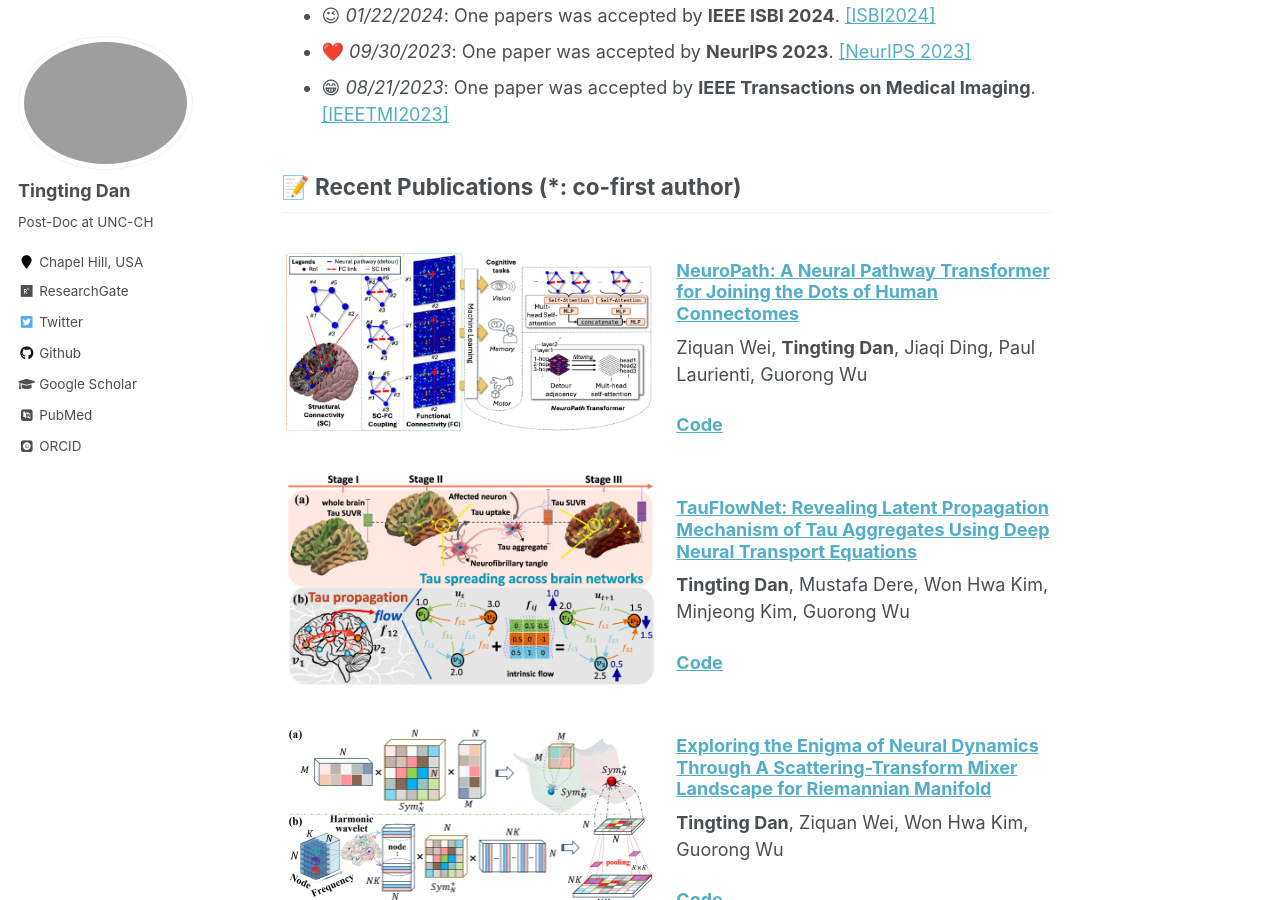
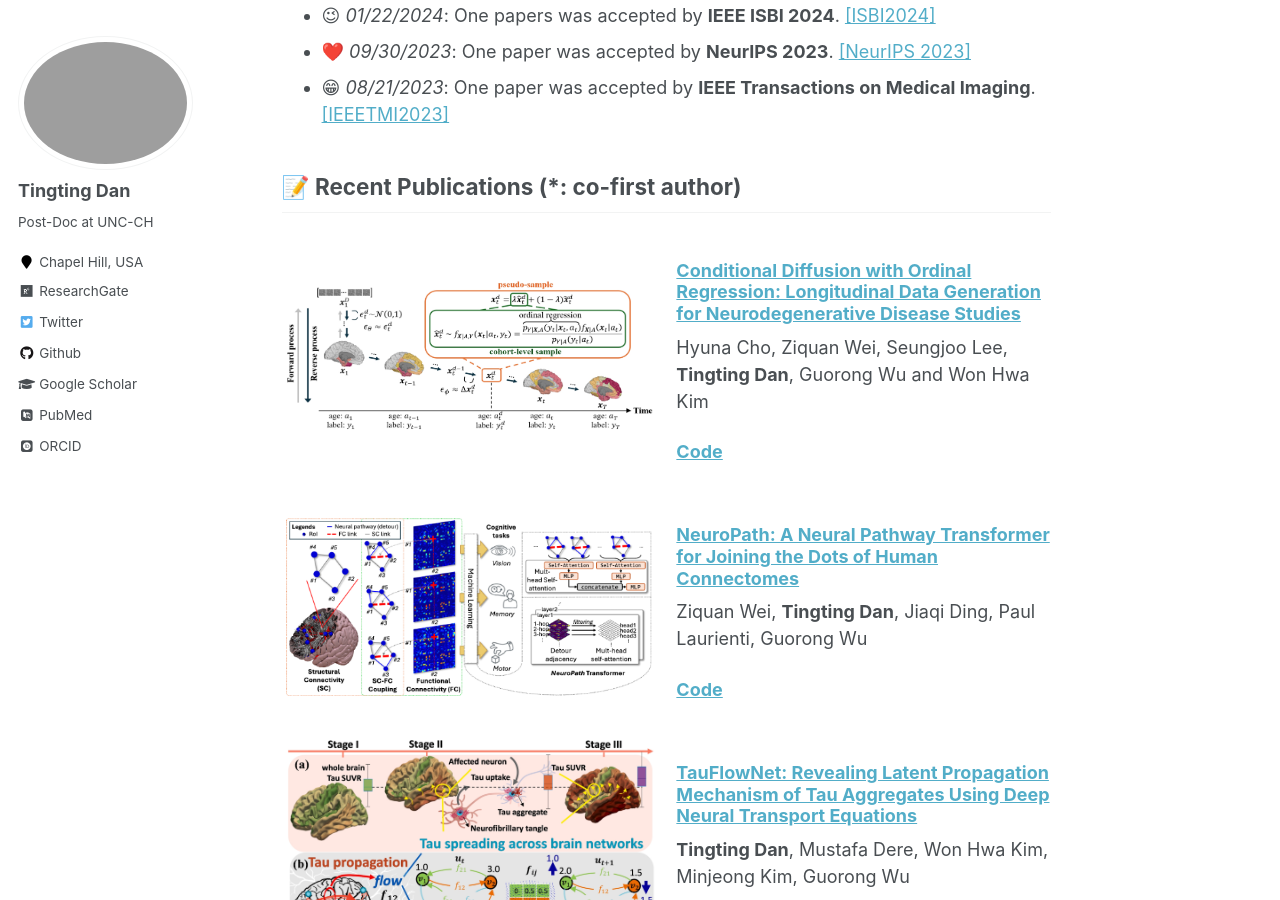
Before and after one commit to Dandy5721/dandy.github.io, a Jekyll site: the page built from _pages/about.md, in a window 1280 px wide and 900 px high, scrolled down 964 px. Built offline with Jekyll 4.4.1, drawn with Linux system fonts in a browser that asks for light colours; some web fonts are replaced; comment, search, counter and statistics services are not loaded.

Commit message:
Update about.md

```diff
--- a/_pages/about.md
+++ b/_pages/about.md
@@ -33,6 +33,17 @@ redirect_from:
 
 
 ## 📝 Recent Publications (*: co-first author)
+
+<div style="display: flex; align-items: center;">
+  <div style="flex: 1;">
+    <img src="images/ICLR.png" alt="Description" style="width: 100%;">
+  </div>
+  <div style="flex: 1; margin-left: 20px;">
+    <h3><a href="https://openreview.net/pdf?id=9UGfOJBuL8">Conditional Diffusion with Ordinal Regression: Longitudinal Data Generation for Neurodegenerative Disease Studies</a></h3>
+    <p> Hyuna Cho, Ziquan Wei, Seungjoo Lee, <strong>Tingting Dan</strong>, Guorong Wu and Won Hwa Kim</p>
+    <p><a href="https://anonymous.4open.science/r/neuro_detour-47E1/"><strong>Code</strong></a></p>
+  </div>
+</div>
 
 <div style="display: flex; align-items: center;">
   <div style="flex: 1;">
```
